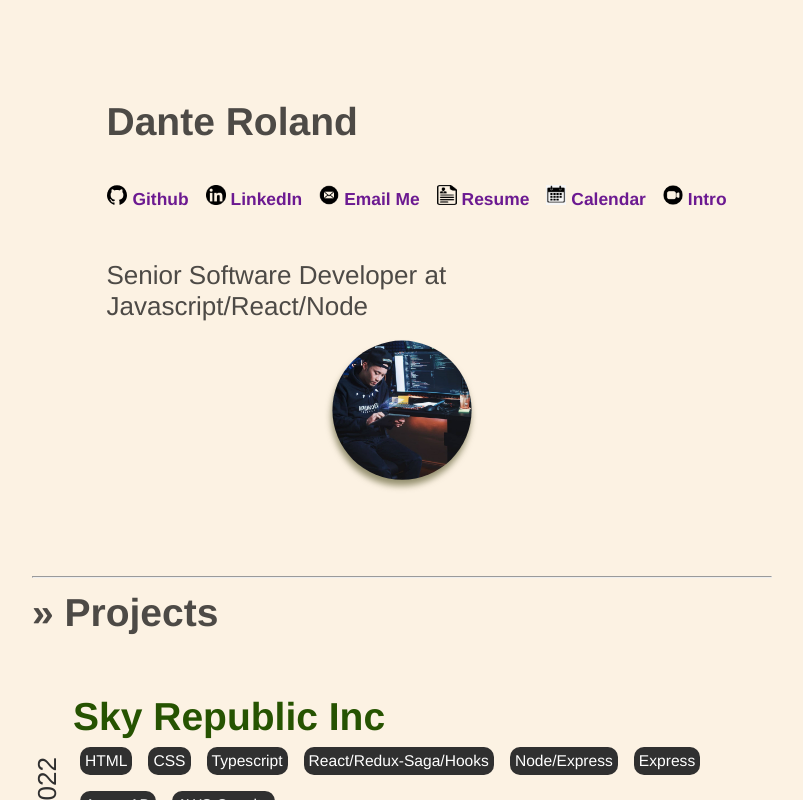
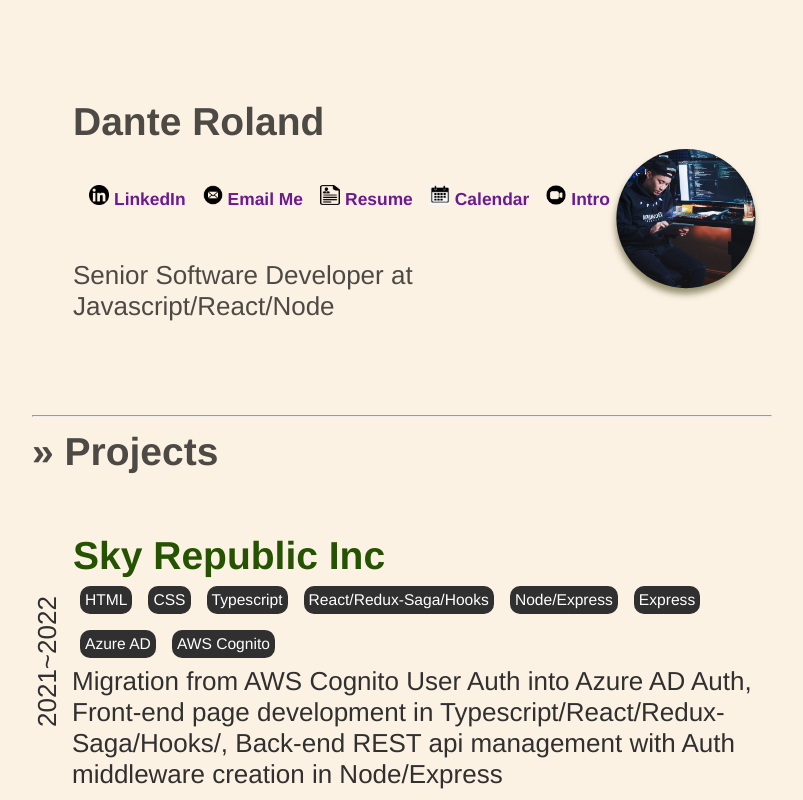
Before and after one commit to pureworldnew/personal-react-web, a React (Create React App) app: page / in a window 1280 px wide. Shown: the top 800 px of the page, without its empty margins (238-1041 px from the left). Built offline with nearby package versions, Linux system fonts and the light colour scheme.

Commit message:
update :

```diff
--- a/src/components/profile.js
+++ b/src/components/profile.js
@@ -18,14 +18,6 @@
 function SocialLinks(props) {
   return (
     <h6>
-      <a
-        href="https://www.github.com/pureworldnew"
-        target="_blank"
-        rel="noopener noreferrer"
-      >
-        <img id="profile-icon" src={githubIcon} alt="" />
-        Github
-      </a>
       <a
         href="https://www.linkedin.com/in/danteroland/"
         target="_blank"
```
Also changed, not shown: 1 other file (tests, documents, lock files or other folders).
